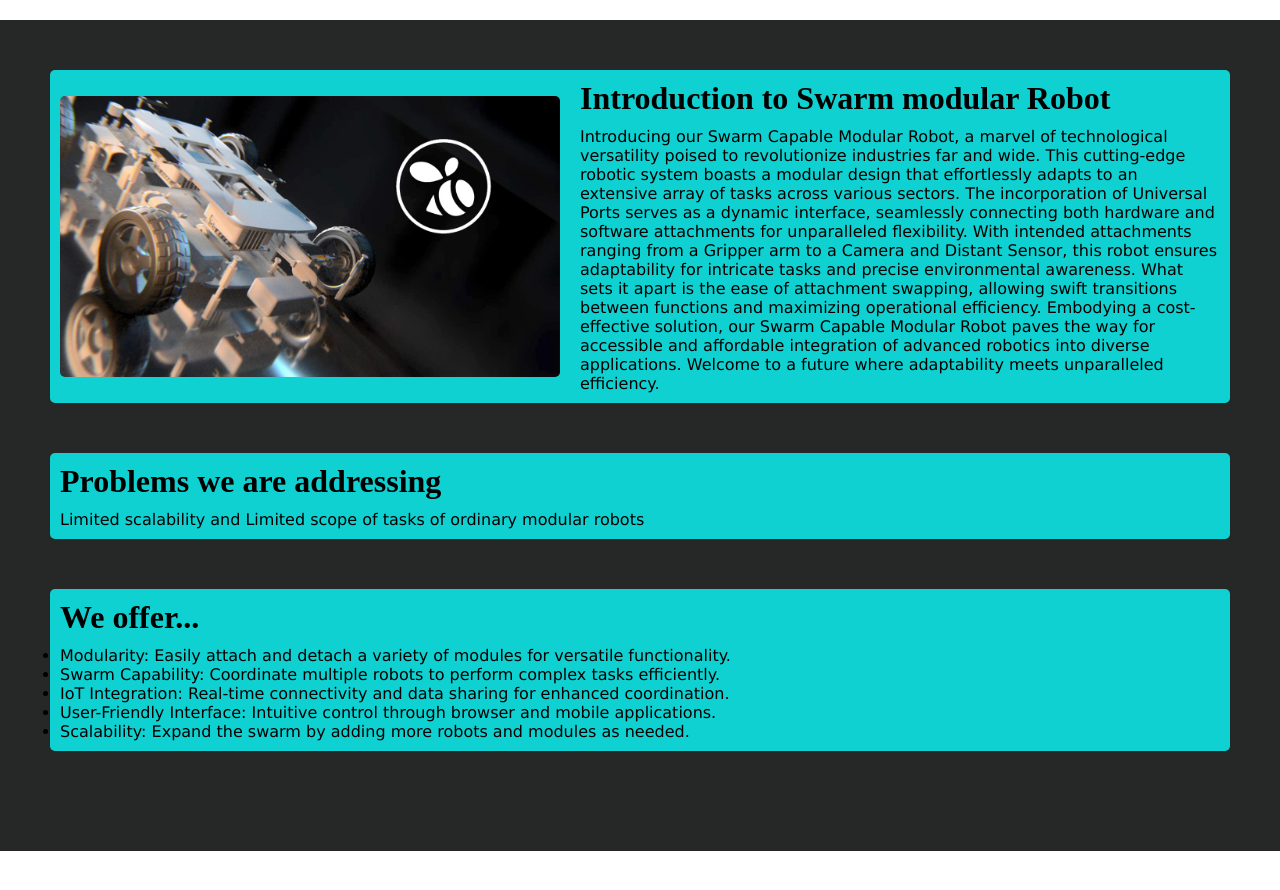
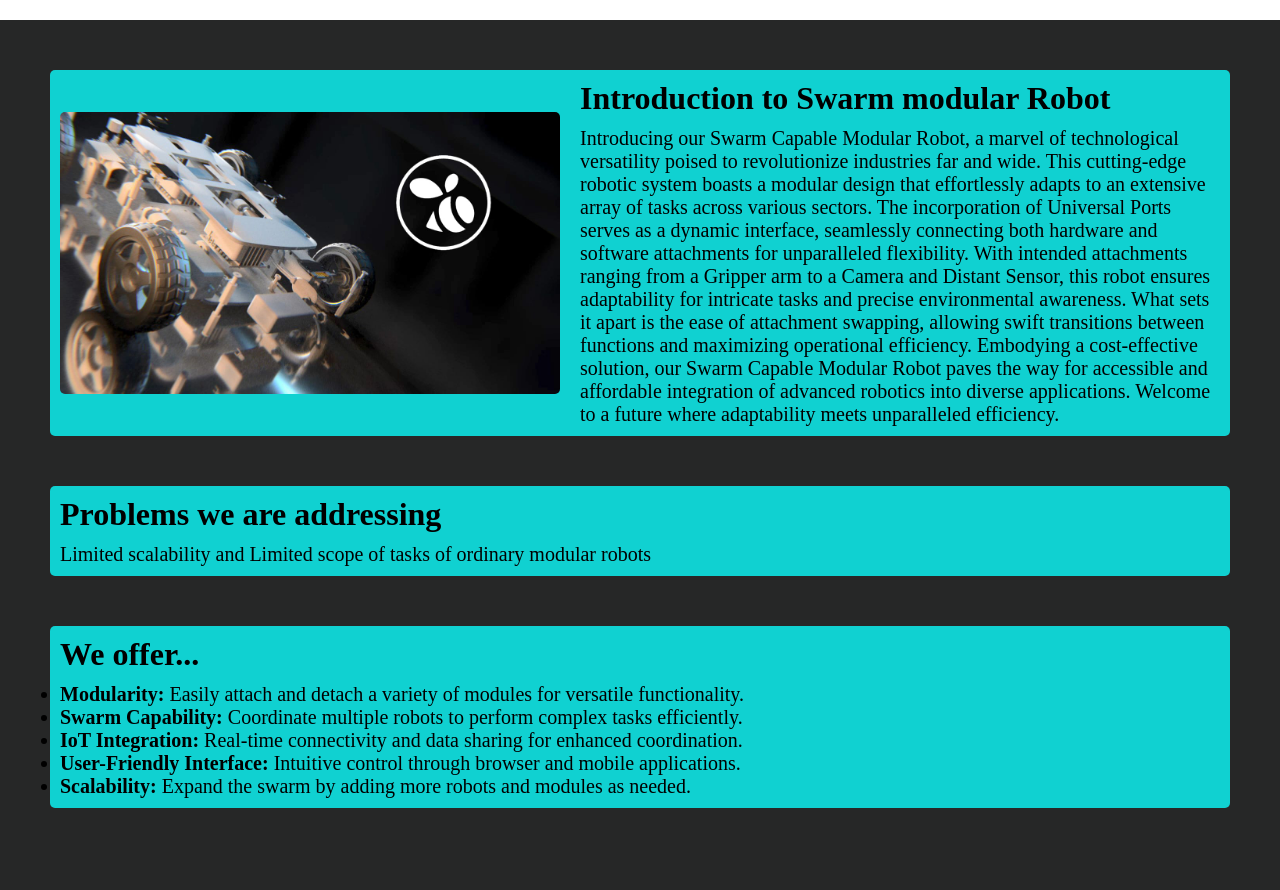
Before and after one commit to cepdnaclk/e19-3yp-Pera-Swarm-Modular-Robots, a React (Vite) app: page /#/ in a window 1280 px wide. Shown: the part 480-1370 px from the top of the page. Before the commit the page ends 1331 px from the top, so only its background shows below. Built offline with nearby package versions, Linux system fonts and the light colour scheme; grey boxes are pictures that could not be loaded.

Commit message:
css update

```diff
--- a/src/components/Block/Block.css
+++ b/src/components/Block/Block.css
@@ -38,6 +38,6 @@
 
   .block p {
     /* Add any additional styles for the paragraph */
-    font-size: medium;
-    font-family: Verdana, Geneva, Tahoma, sans-serif;
+    font-size: 20px;
+
   }
--- a/src/components/Overview/Overview.css
+++ b/src/components/Overview/Overview.css
@@ -37,7 +37,7 @@
     cursor: pointer;
     padding: 15px;
     margin-top: 100px;
-    z-index: 3;
+    z-index: 1;
 
   }
 
--- a/src/pages/Home.jsx
+++ b/src/pages/Home.jsx
@@ -8,6 +8,9 @@ import "aos/dist/aos.css";
 import "../css/About.css";
 
 const Home = () => {
+  const spanStyle = {
+    fontWeight: "bold",
+  };
   useEffect(() => {
     AOS.init({ duration: 1000, offset: 200, once: true });
   }, []);
@@ -36,24 +39,24 @@ const Home = () => {
           content={
             <ul>
               <li>
-                Modularity: Easily attach and detach a variety of modules for
-                versatile functionality.
+                <span style={spanStyle}>Modularity:</span> Easily attach and
+                detach a variety of modules for versatile functionality.
               </li>
               <li>
-                Swarm Capability: Coordinate multiple robots to perform complex
-                tasks efficiently.
+                <span style={spanStyle}>Swarm Capability:</span> Coordinate
+                multiple robots to perform complex tasks efficiently.
               </li>
               <li>
-                IoT Integration: Real-time connectivity and data sharing for
-                enhanced coordination.
+                <span style={spanStyle}>IoT Integration:</span> Real-time
+                connectivity and data sharing for enhanced coordination.
               </li>
               <li>
-                User-Friendly Interface: Intuitive control through browser and
-                mobile applications.
+                <span style={spanStyle}>User-Friendly Interface:</span>{" "}
+                Intuitive control through browser and mobile applications.
               </li>
               <li>
-                Scalability: Expand the swarm by adding more robots and modules
-                as needed.
+                <span style={spanStyle}>Scalability:</span> Expand the swarm by
+                adding more robots and modules as needed.
               </li>
             </ul>
           }
```
Also changed, not shown: 1 other file (tests, documents, lock files or other folders).
